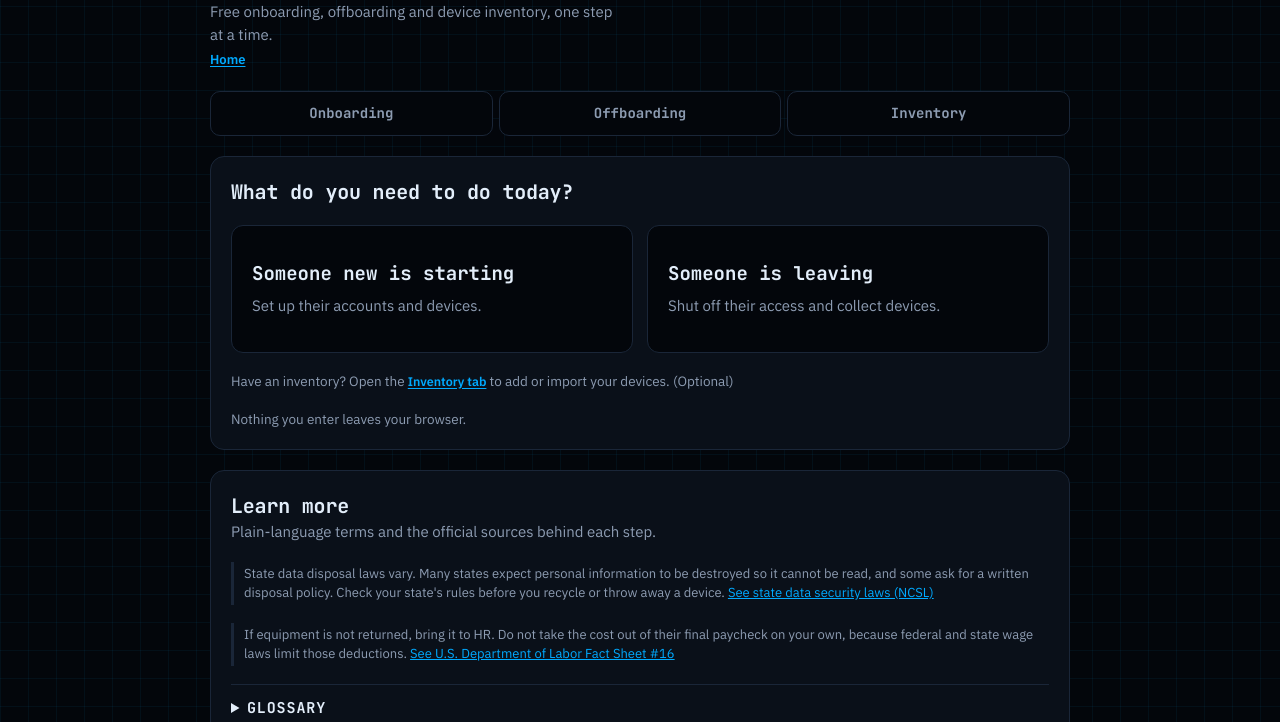
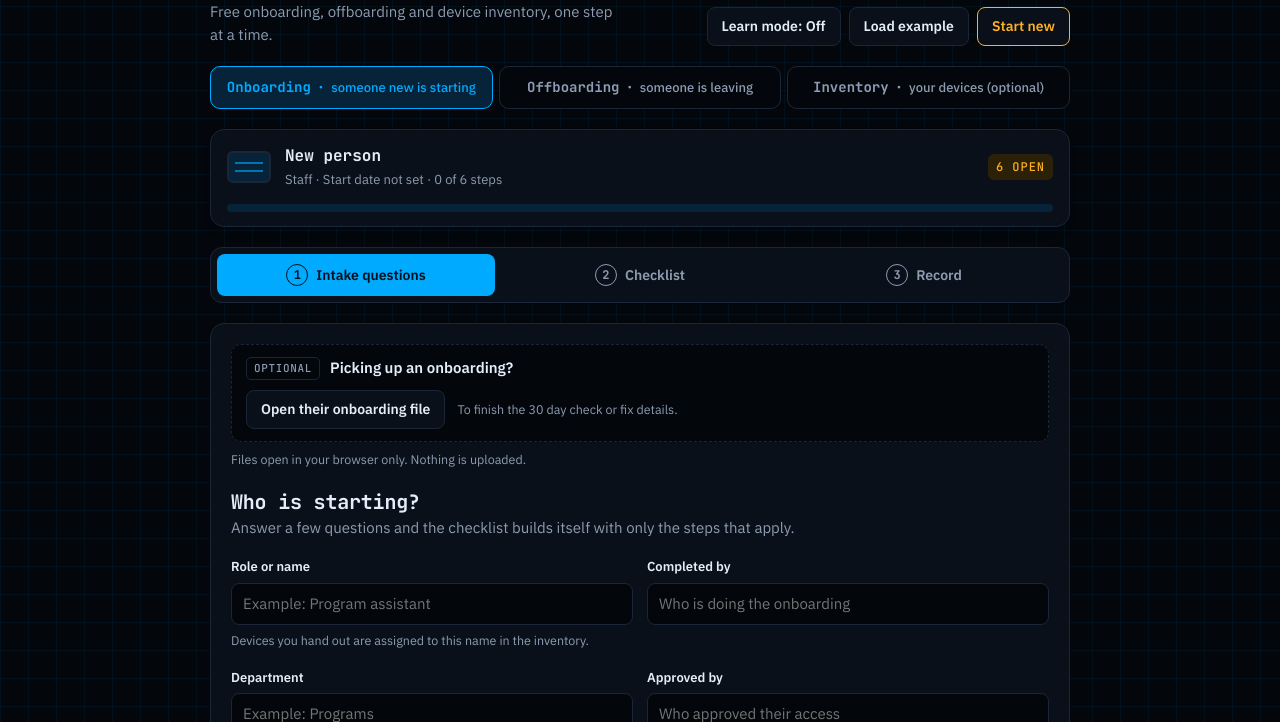
Before and after one commit to Catherine-Jason/click-by-click-access, a plain HTML site: page index.html in a window 1280 px wide. Shown: the part 78-800 px from the top of the page. Drawn offline with Linux system fonts and the light colour scheme.

Commit message:
Replace the start screen with short tab descriptions (v2.7.1)
Each tab now says what it is for: Onboarding, someone new is starting;
Offboarding, someone is leaving; Inventory, your devices (optional).
The Home link is gone. The app opens on the last tab if it has work,
else a tab with work, else Onboarding.

Co-Authored-By: Claude Opus 5.5 <noreply@anthropic.com>

```diff
--- a/index.html
+++ b/index.html
@@ -252,14 +252,11 @@ dialog#modal{border:1px solid var(--line); border-radius:14px; background:var(--
 dialog#modal::backdrop{background:rgba(0,0,0,.6)}
 .modalbox{padding:20px; display:flex; flex-direction:column; gap:12px}
 .modalbox h2{margin:0} .modalbox p{margin:0} #modalMsg{color:var(--done)} #modalMsg:empty{display:none}
-/* v2.7: start screen, done summary, More options, 30 day checks, print */
-.homelink{font-size:13px; margin-top:4px}
-.homechoices{display:grid; grid-template-columns:1fr 1fr; gap:14px}
-.homechoice{display:flex; flex-direction:column; justify-content:center; gap:6px; text-align:left; border:1px solid var(--line); border-radius:12px; padding:22px 20px; min-height:128px; background:var(--bg); color:var(--ink)}
-.homechoice b{font-family:var(--f-display); font-size:19px} .homechoice span{color:var(--muted); font-size:15px}
-.homechoice:hover,.homechoice:focus-visible{border-color:var(--accent); background:var(--accent-soft)}
-.homesmall{font-size:13.5px; margin:0}
-#view h2[tabindex="-1"]:focus{outline:none} /* Home moves focus to the start screen heading for screen readers */
+/* v2.7: done summary, More options, 30 day checks, print */
+/* v2.7.1: each tab has a short description next to its name; on phones it sits under the name */
+nav.tabs button{display:flex; flex-wrap:wrap; justify-content:center; align-items:baseline; gap:0 6px; line-height:1.3}
+nav.tabs .tabsub{font-family:var(--f-body); font-weight:500; font-size:13px}
+nav.tabs button:not([aria-current]) .tabsub{color:var(--muted)}
 .donesum{border:1px solid var(--line); border-left:4px solid var(--warn); border-radius:10px; padding:12px 14px; display:flex; flex-direction:column; gap:6px}
 .donesum.done{border-left-color:var(--done)} .donesum p{margin:0}
 .donesum h3,.checks30 h3{text-transform:none; letter-spacing:0; font-size:17px}
@@ -268,8 +265,8 @@ dialog#modal::backdrop{background:rgba(0,0,0,.6)}
 .checks30{border:1px dashed var(--line); border-radius:10px; padding:12px 14px; display:flex; flex-direction:column; gap:8px} .checks30 ul{margin:0; padding-left:1.3em} .checks30 p{margin:0}
 
 @media (max-width:620px){
-  .homechoices{grid-template-columns:1fr}
-  nav.tabs button{font-size:13px; padding:10px 4px}
+  nav.tabs button{font-size:13px; padding:9px 4px; flex-direction:column; align-items:center; gap:2px}
+  nav.tabs .tabdot{display:none} nav.tabs .tabsub{font-size:11.5px}
   .invmain{grid-template-columns:1fr}
   .stats{grid-template-columns:repeat(2,minmax(0,1fr))}
   table.inv{min-width:0}
@@ -295,7 +292,7 @@ dialog#modal::backdrop{background:rgba(0,0,0,.6)}
   :root{--bg:#fff; --surface:#fff; --ink:#000; --muted:#444; --line:#bbb; --done:#0a5c7a; --done-soft:#fff; --warn:#8a5300; --warn-soft:#fff; --skip:#555; --accent:#0a5c7a; --accent-soft:#fff}
   body{background:#fff; background-image:none; color:#000}
   .card,nav.steps,nav.tabs,header .actions,.rowbtns,footer,.banner,#learnMore,#dataPanel{display:none!important}
-  .top .sub,#btnHome,.pfsave,.pfopen,.pfnote,.moreopts,.helpbox,.snbox,dialog,button,.learn{display:none!important}
+  .top .sub,.pfsave,.pfopen,.pfnote,.moreopts,.helpbox,.snbox,dialog,button,.learn{display:none!important}
   .panel{border:0; padding:0}
   *{box-shadow:none!important; text-shadow:none!important}
   tr,.ddcard,.donesum,.checks30{break-inside:avoid}
@@ -309,7 +306,6 @@ dialog#modal::backdrop{background:rgba(0,0,0,.6)}
     <div>
       <h1>Click by Click Access</h1>
       <p class="sub">Free onboarding, offboarding and device inventory, one step at a time.</p>
-      <button class="linkbtn homelink" id="btnHome" type="button">Home</button>
     </div>
     <div class="actions">
       <button class="btn" id="btnLearn" type="button" aria-pressed="false">Learn mode: Off</button>
@@ -319,9 +315,9 @@ dialog#modal::backdrop{background:rgba(0,0,0,.6)}
   </header>
 
   <nav class="tabs" aria-label="Sections">
-    <button type="button" data-tab="on">Onboarding</button>
-    <button type="button" data-tab="off">Offboarding</button>
-    <button type="button" data-tab="inv">Inventory</button>
+    <button type="button" data-tab="on"><span class="tabname">Onboarding</span><span class="tabdot" aria-hidden="true">&middot;</span><span class="tabsub">someone new is starting</span></button>
+    <button type="button" data-tab="off"><span class="tabname">Offboarding</span><span class="tabdot" aria-hidden="true">&middot;</span><span class="tabsub">someone is leaving</span></button>
+    <button type="button" data-tab="inv"><span class="tabname">Inventory</span><span class="tabdot" aria-hidden="true">&middot;</span><span class="tabsub">your devices (optional)</span></button>
   </nav>
 
   <div class="card" id="card" aria-live="polite">
@@ -341,7 +337,7 @@ dialog#modal::backdrop{background:rgba(0,0,0,.6)}
 
   <footer>
     <p><strong>Disclaimer:</strong> This tool is provided for educational purposes only. Its steps are aligned with, not compliant with, the NIST, CIS, HIPAA, PCI DSS and FERPA guidance it cites, and using it does not make your organization compliant. Laws vary by state and by the type of data you hold. Your answers stay in your browser and are never collected, stored or shared. It does not replace guidance from your organization's IT, HR or legal team.</p>
-    <p>&copy; 2026 Catherine Jason &middot; Click by Click Access v2.7 &middot; <a href="https://www.catherinejason.com" target="_blank" rel="noopener" style="color: var(--accent);">catherinejason.com</a></p>
+    <p>&copy; 2026 Catherine Jason &middot; Click by Click Access v2.7.1 &middot; <a href="https://www.catherinejason.com" target="_blank" rel="noopener" style="color: var(--accent);">catherinejason.com</a></p>
   </footer>
 </div>
 <textarea id="copyText" aria-hidden="true" tabindex="-1"></textarea>
@@ -1148,7 +1144,7 @@ function normalizeState(s){
   const out = {
     step: ["intake","list","record"].indexOf(s.step)!==-1? s.step : "intake", example: s.example===true, learn: s.learn===true,
     /* v2.0 and older saves have no tabs or inventory */
-    tab: ["on","off","inv","home"].indexOf(s.tab)!==-1? s.tab : "off", invStep: ["all","add","reports"].indexOf(s.invStep)!==-1? s.invStep : "all",
+    tab: ["on","off","inv"].indexOf(s.tab)!==-1? s.tab : "off", invStep: ["all","add","reports"].indexOf(s.invStep)!==-1? s.invStep : "all",
     intake: {role:str(i.role,200), type: ["staff","volunteer","board"].indexOf(i.type)!==-1? i.type : "staff", departure: i.departure==="unplanned"? "unplanned" : "planned",
       lastDay: typeof i.lastDay==="string" && /^\d{4}-\d{2}-\d{2}$/.test(i.lastDay)? i.lastDay : "", doneBy:str(i.doneBy,200), admin: i.admin===true,
       systems: Array.isArray(i.systems)? SYSTEMS.map(x=>x.id).filter(id=>i.systems.indexOf(id)!==-1) : [], other:str(i.other,1000), regs:r, dept:str(i.dept,200)},
@@ -1171,7 +1167,7 @@ let state = load();
 /* first visit: their own empty work (the example is only ever a separate view, so nothing real is typed into it by mistake) */
 if(!state) state=blank();
 /* v2.7: the start screen shows when nothing is in progress; work in progress goes straight back to that work. The Inventory tab is remembered. */
-if(state.tab!=="inv"){ const offW=offEntered(state), onW=onbEntered(state.onb); if(!offW && !onW) state.tab="home"; else if(state.tab==="home" || (state.tab==="off" && !offW) || (state.tab==="on" && !onW)) state.tab = offW? "off" : "on"; } /* START SCREEN RULE */
+{ const offW=offEntered(state), onW=onbEntered(state.onb), cur=state.tab; if(!((cur==="off" && offW) || (cur==="on" && onW) || (cur==="inv" && state.inventory.length))) state.tab = onW? "on" : offW? "off" : "on"; } /* OPENING TAB RULE: the last tab if it has work, else a tab with work, else Onboarding */
 let importMsg = "";
 const openMore = new Set(); /* devices whose "More details" is open, kept across redraws */
 
@@ -2994,8 +2990,6 @@ function pfSaveBox(flow){
 }
 /* clicks for opening and saving person files; returns true when handled */
 function pfClick(e){
-  const h=e.target.closest("[data-home]");
-  if(h){ const t=h.dataset.home; if(t==="on") state.onb.step="intake"; if(t==="off") state.step="intake"; setTab(t); return true; }
   const a=e.target.closest("[data-act]"); if(!a) return false;
   const act=a.dataset.act, flow=a.dataset.flow || (state.tab==="on"? "on" : "off");
   if(act==="pfOpen"){ pfOpen(a.dataset.mode); return true; }
@@ -3137,17 +3131,8 @@ function devEntered(d){
   return d.status!=="out" || ["model","serial","os","enc"].concat(DEV_FIELDS.filter(f=>f.kind!=="enc").map(f=>f.k)).some(k=>stableStr(d[k])!==stableStr(b[k]));
 }
 
-/* ================= v2.7 (Access only): start screen, Record step summary, 30 day checks ================= */
+/* ================= v2.7 (Access only): Record step summary, 30 day checks ================= */
 let moreOpen = {on:false, off:false}; /* whether More options is open on each Record step */
-function viewHome(){
-  return '<section class="panel home"><div><h2>What do you need to do today?</h2></div>'+
-    '<div class="homechoices">'+
-      '<button class="homechoice" type="button" data-home="on"><b>Someone new is starting</b><span>Set up their accounts and devices.</span></button>'+
-      '<button class="homechoice" type="button" data-home="off"><b>Someone is leaving</b><span>Shut off their access and collect devices.</span></button>'+
-    '</div>'+
-    '<p class="muted homesmall">Have an inventory? Open the <button class="linkbtn" type="button" data-home="inv">Inventory tab</button> to add or import your devices. (Optional)</p>'+
-    '<p class="muted homesmall">Nothing you enter leaves your browser.</p></section>';
-}
 /* the top of each Record step: is it done, in plain words */
 function doneSummary(flow){
   const on=flow==="on", who= on? onbPerson() : personLabel(), i= on? state.onb.intake : state.intake;
@@ -3224,12 +3209,10 @@ function render(){
   nav.setAttribute("aria-label", tab==="off"? "Offboarding steps" : tab==="inv"? "Inventory steps" : "Onboarding steps");
   nav.innerHTML = bar.map((s,n)=>'<button type="button" data-step="'+s[0]+'"'+(s[0]===cur?' aria-current="step"':'')+'><span class="n">'+(n+1)+'</span><span>'+s[1]+'</span></button>').join("");
   /* the progress card and the Learn mode, example and start new buttons belong to a person, so Inventory has none */
-  document.getElementById("card").hidden = tab==="inv" || tab==="home";
-  document.querySelector(".top .actions").hidden = tab==="inv" || tab==="home";
-  nav.hidden = tab==="home";
-  const hb=document.getElementById("btnHome"); if(tab==="home") hb.setAttribute("aria-current","page"); else hb.removeAttribute("aria-current");
+  document.getElementById("card").hidden = tab==="inv";
+  document.querySelector(".top .actions").hidden = tab==="inv";
   document.getElementById("btnNew").hidden = !!exView;
-  v.innerHTML = exViewBanner() + (tab==="home" ? viewHome() : tab==="on" ? (state.onb.step==="list" ? viewOnbList() : state.onb.step==="record" ? viewOnbRecord() : viewOnbIntake())
+  v.innerHTML = exViewBanner() + (tab==="on" ? (state.onb.step==="list" ? viewOnbList() : state.onb.step==="record" ? viewOnbRecord() : viewOnbIntake())
     : tab==="inv" ? (state.invStep==="add" ? viewInvAdd() : state.invStep==="reports" ? viewInvReports() : viewInvAll())
     : state.step==="list" ? viewList() : state.step==="record" ? viewRecord() : viewIntake());
   document.getElementById("learnMore").innerHTML = viewLearnMore();
@@ -3417,7 +3400,6 @@ function startNew(){
 }
 function keepApp(){ return {learn:state.learn, tab:state.tab, invStep:state.invStep, inventory:state.inventory, onb:state.onb}; }
 btnNew.addEventListener("click",startNew);
-document.getElementById("btnHome").addEventListener("click",()=>{ setTab("home"); const h=view.querySelector("h2"); if(h){ h.setAttribute("tabindex","-1"); h.focus({preventScroll:true}); } });
 /* Load example opens a separate example view and never touches their work */
 document.getElementById("btnExample").addEventListener("click", loadExample);
 /* Learn mode opens or closes every explanation, the glossary and the sources at once */
```
Also changed, not shown: 1 other file.
